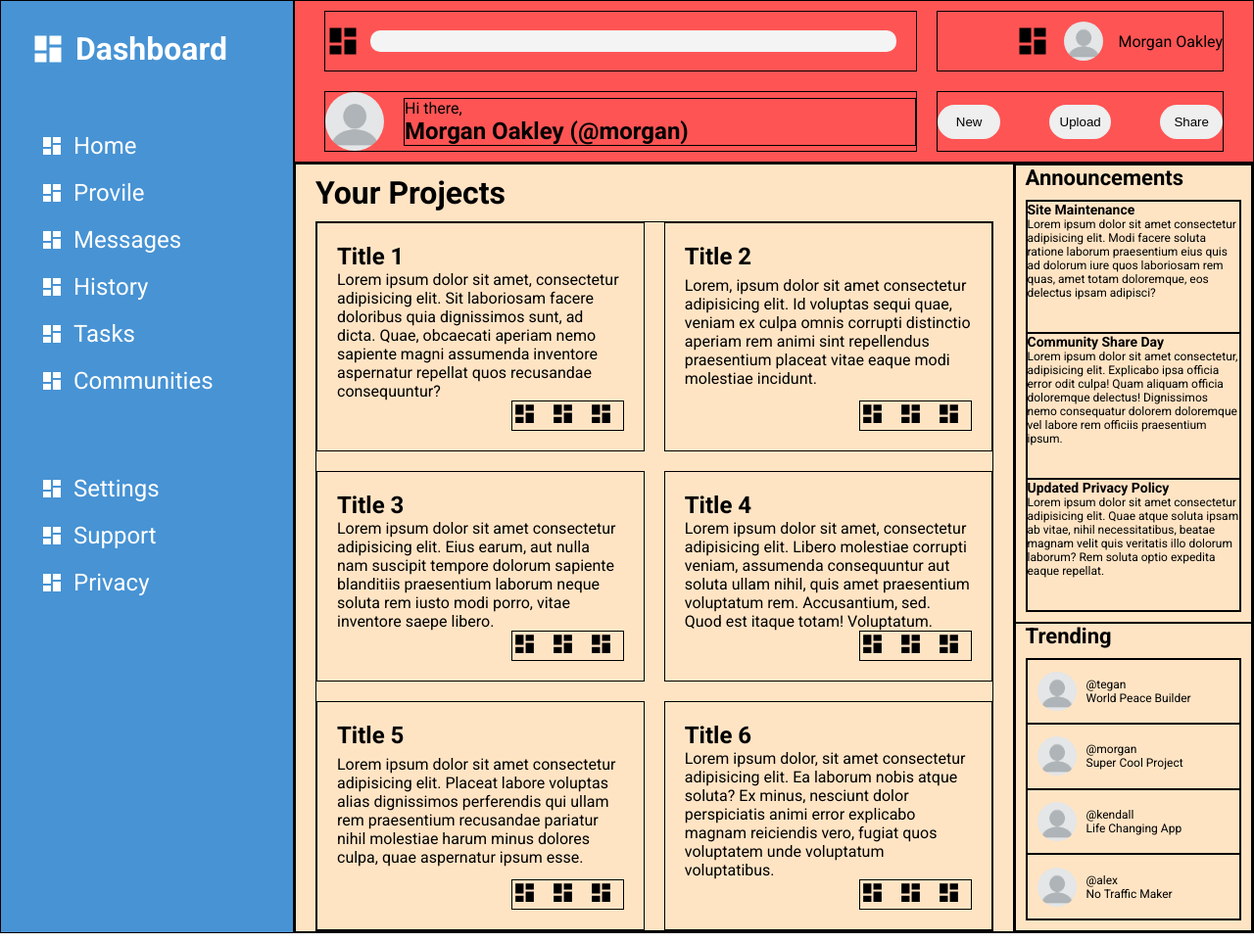
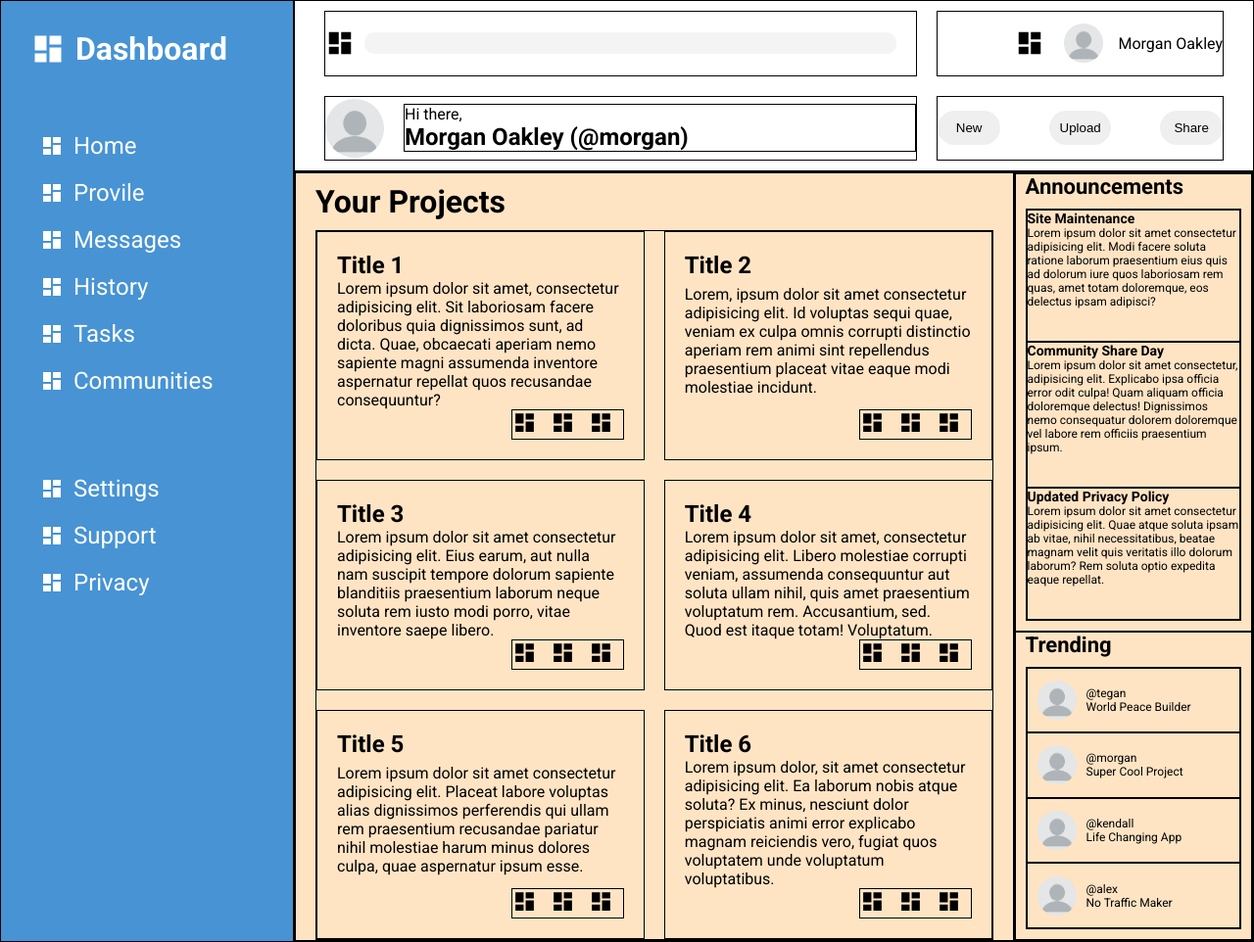
Before and after one commit to JackAgtual/admin-dashboard, a plain HTML site: page index.html in a window 1280 px wide. Shown: the whole page at 98% size. Drawn offline with Linux system fonts and the light colour scheme.

Commit message:
Changing icon size in header

```diff
--- a/styles.css
+++ b/styles.css
@@ -3,6 +3,7 @@
     --sidebar-hdr-font-size: 32px;
     --lg-img-size: 60px;
     --sm-img-size: 40px;
+    --hdr-icon-size: 30px;
     --other-cards-margin: 10px;
     --blue: rgba(71,147,212,255);
     --yellow: rgba(240,180,40,255);
@@ -16,6 +17,7 @@ body {
     height: 100vh;
     display: grid;
     grid-template-columns: minmax(300px, 1fr) 5fr;
+    grid-template-rows: 175px 1fr;
     font-family: 'Roboto', sans-serif;
 
 }
@@ -51,9 +53,9 @@ body div {
     color: white;
 }
 
-/* header styling */
+/* Sidebar styling */
 .header {
-    background-color: rgba(255, 0, 0, 0.669);
+    background-color: white;
     display: grid;
     grid-template: 1fr 1fr / 2fr 1fr;
     padding: 0px 20px;
@@ -158,6 +160,11 @@ img {
     place-self: center;
 }
 
+.header svg {
+    height: var(--hdr-icon-size);
+    width: auto;
+}
+
 .actions {
     display: grid;
     grid-template-columns: repeat(3, 1fr);
```
